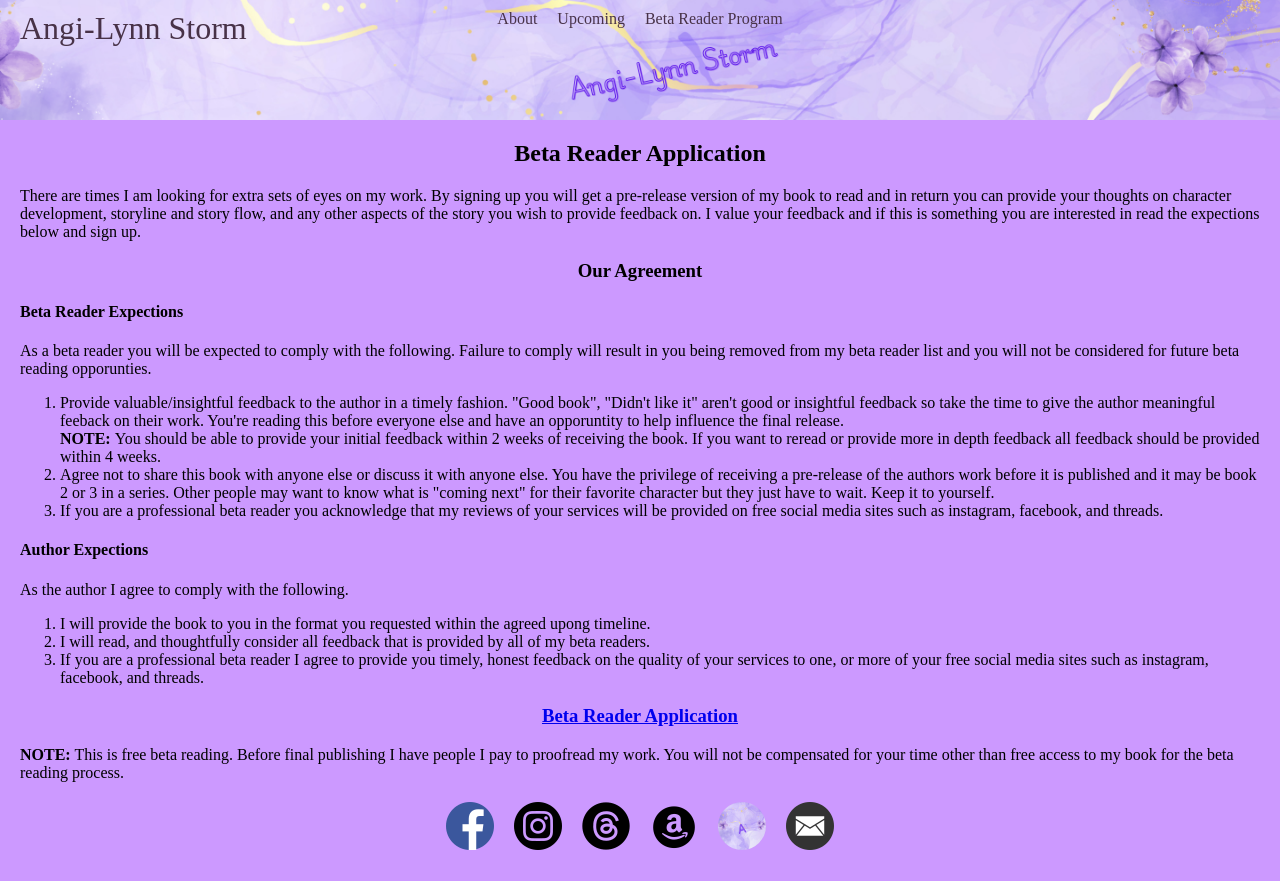
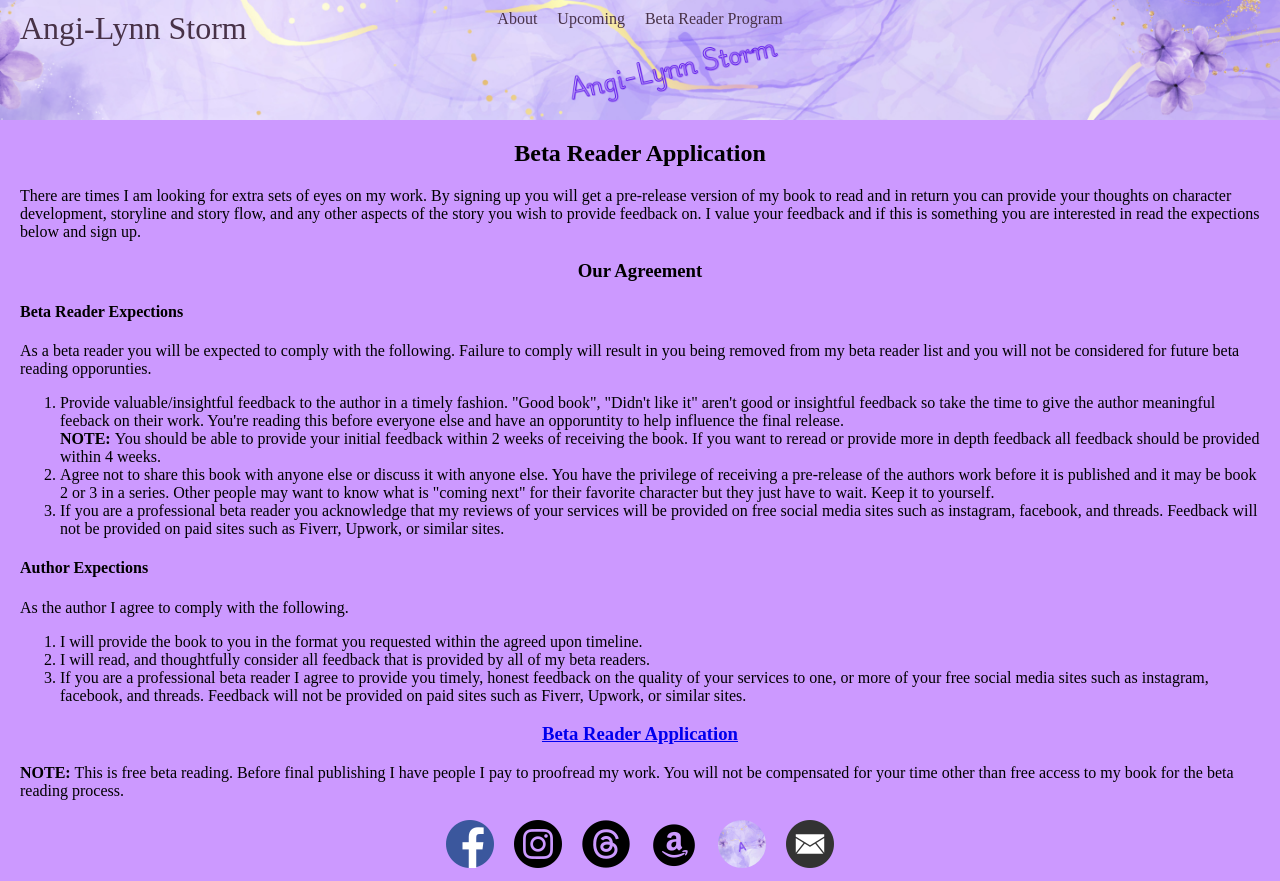
Before and after one commit to MiTOBrien/angi-lynn_storm-author, a Vue app: page /beta in a window 1280 px wide. Built offline with nearby package versions, Linux system fonts and the light colour scheme.

Commit message:
Fixes typo

```diff
--- a/src/views/BetaView.vue
+++ b/src/views/BetaView.vue
@@ -35,14 +35,15 @@
       </li>
       <li>
         If you are a professional beta reader you acknowledge that my reviews of your services will
-        be provided on free social media sites such as instagram, facebook, and threads.
+        be provided on free social media sites such as instagram, facebook, and threads. Feedback
+        will not be provided on paid sites such as Fiverr, Upwork, or similar sites.
       </li>
     </ol>
     <h4>Author Expections</h4>
     <p>As the author I agree to comply with the following.</p>
     <ol>
       <li>
-        I will provide the book to you in the format you requested within the agreed upong timeline.
+        I will provide the book to you in the format you requested within the agreed upon timeline.
       </li>
       <li>
         I will read, and thoughtfully consider all feedback that is provided by all of my beta
@@ -51,7 +52,8 @@
       <li>
         If you are a professional beta reader I agree to provide you timely, honest feedback on the
         quality of your services to one, or more of your free social media sites such as instagram,
-        facebook, and threads.
+        facebook, and threads. Feedback will not be provided on paid sites such as Fiverr, Upwork,
+        or similar sites.
       </li>
     </ol>
     <h3>
```
